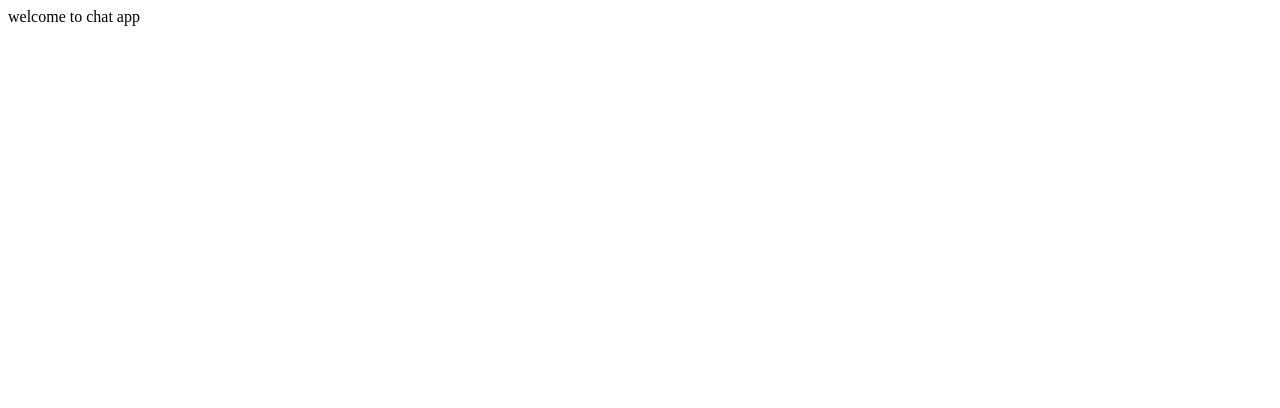
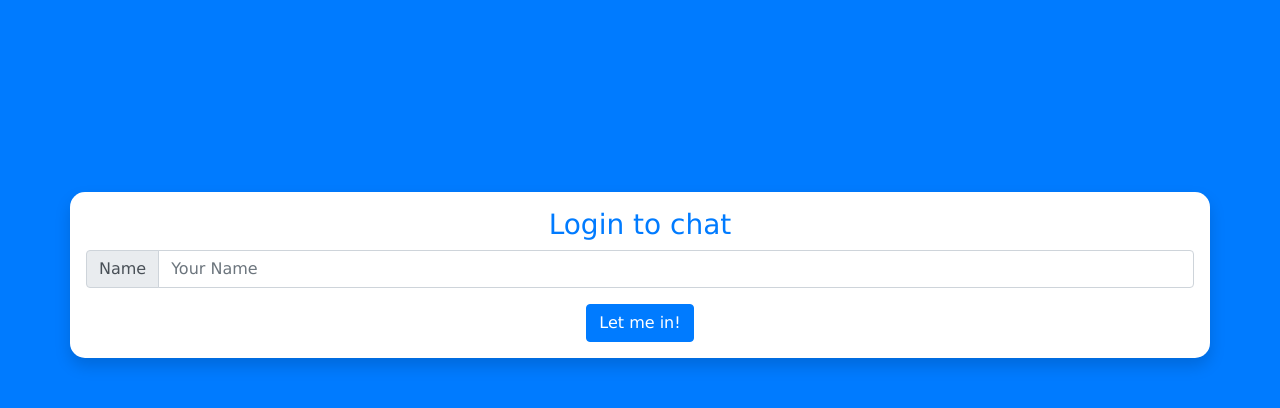
Before and after one commit to GalEfraty/gal-chat-client, a React (Create React App) app: page /login in a window 1280 px wide. Shown: the top 408 px of the page. Built offline with nearby package versions, Linux system fonts and the light colour scheme; no server answers.

Commit message:
client setup and chat structure

```diff
--- a/public/index.html
+++ b/public/index.html
@@ -5,14 +5,23 @@
   <meta charset="utf-8" />
   <link rel="icon" href="chatlogo.png" />
   <meta name="viewport" content="width=device-width, initial-scale=1" />
-  <meta name="theme-color" content="#000000" />
-  <meta name="description" content="Web site created using create-react-app" />
-
-  <title>React App</title>
+  <link rel="stylesheet" href="https://stackpath.bootstrapcdn.com/bootstrap/4.4.1/css/bootstrap.min.css"
+    integrity="sha384-Vkoo8x4CGsO3+Hhxv8T/Q5PaXtkKtu6ug5TOeNV6gBiFeWPGFN9MuhOf23Q9Ifjh" crossorigin="anonymous">
+  <title>Chat</title>
 </head>
 
 <body>
   <div id="root"></div>
+  <script src="https://code.jquery.com/jquery-3.4.1.slim.min.js"
+    integrity="sha384-J6qa4849blE2+poT4WnyKhv5vZF5SrPo0iEjwBvKU7imGFAV0wwj1yYfoRSJoZ+n"
+    crossorigin="anonymous"></script>
+  <script src="https://cdn.jsdelivr.net/npm/popper.js@1.16.0/dist/umd/popper.min.js"
+    integrity="sha384-Q6E9RHvbIyZFJoft+2mJbHaEWldlvI9IOYy5n3zV9zzTtmI3UksdQRVvoxMfooAo"
+    crossorigin="anonymous"></script>
+  <script src="https://stackpath.bootstrapcdn.com/bootstrap/4.4.1/js/bootstrap.min.js"
+    integrity="sha384-wfSDF2E50Y2D1uUdj0O3uMBJnjuUD4Ih7YwaYd1iqfktj0Uod8GCExl3Og8ifwB6"
+    crossorigin="anonymous"></script>
+  <script src="https://kit.fontawesome.com/036debd405.js" crossorigin="anonymous"></script>
 
 </body>
 
--- a/src/components/App.js
+++ b/src/components/App.js
@@ -1,16 +1,20 @@
-import React, {useEffect, useState} from "react";
-import axios from "axios";
+import React from "react";
+import { BrowserRouter, Route } from "react-router-dom";
+import Login from "./Login";
+import Chat from "./Chat";
+import PrivateRoute from "./PrivateRoute";
+import { AuthProvider } from "../context/auth";
+import "../styles/app.css";
 
 function App() {
-  const [stamState, setStamState] = useState("")
-  useEffect(() => {
-    const fetchListData = async () => {
-      const result = await axios.get(`${process.env.REACT_APP_SERVER_URL}/api/hello`)
-      setStamState(result.data.message)
-    }
-    fetchListData()
-}, [])
-  return <div>welcome to chat app {stamState}</div>;
+  return (
+    <AuthProvider>
+      <BrowserRouter>
+        <PrivateRoute exact path="/" component={Chat} />
+        <Route exact path="/login" component={Login} />
+      </BrowserRouter>
+    </AuthProvider>
+  );
 }
 
 export default App;
--- a/src/components/Chat.js
+++ b/src/components/Chat.js
@@ -0,0 +1,63 @@
+import React, { useContext, useState, useEffect } from "react";
+import axios from "axios";
+import { authContext } from "../context/auth";
+import SendMessageForm from "./SendMessageForm";
+import MessageDisplayer from "./MessageDisplayer";
+
+const Chat = () => {
+  const { currentUser, changeUser } = useContext(authContext);
+  const [messagesState, setMessagesState] = useState("");
+  const [onlineUsersState, setOnlineUsersState] = useState("");
+  const numberOfMessagesToRetrive = 10;
+
+  const onExitChat = () => {
+    changeUser("");
+  };
+
+  const fetchChat = async () => {
+    axios
+      .get(
+        `https://gal-chat-server.herokuapp.com/api/users/getOnlineUsersAndCount/${currentUser.id}`
+      )
+      .then(result => {
+        setOnlineUsersState(result.data); //count: X, users: [{}]
+      });
+    axios
+      .get(
+        `https://gal-chat-server.herokuapp.com/api/messages/getLastMessages/${numberOfMessagesToRetrive}/${currentUser.id}`
+      )
+      .then(result => {
+        setMessagesState(result.data.messages.reverse());
+      });
+  };
+
+  const renderMessages = () => {
+    const messageComponents = [];
+    // console.log(messagesState)
+    // console.log("type: " + typeof messagesState)
+    for (let message of messagesState) {
+        // console.log(message)
+
+      messageComponents.push(<MessageDisplayer key={message["id"]} message={message} />);
+    }
+    return messageComponents;
+    // return "hi"
+  };
+
+  useEffect(() => {
+    fetchChat();
+  }, []);
+
+  return (
+    <div className="container">
+      <h3 className="text-primary">welcome to Chat, {currentUser.name}</h3>
+      <button className="btn btn-primary rounded" onClick={onExitChat}>
+        exit
+      </button>
+      <div className="container border border-secondary rounded bg-primary">{messagesState && renderMessages()}</div>
+      <SendMessageForm fetchChat={fetchChat} />
+    </div>
+  );
+};
+
+export default Chat;
--- a/src/components/Login.js
+++ b/src/components/Login.js
@@ -0,0 +1,55 @@
+import React, { useState, useContext } from "react";
+import axios from "axios";
+import { authContext } from "../context/auth";
+import "../styles/login.css";
+
+const Login = ({ history }) => {
+  const { changeUser } = useContext(authContext);
+  const [nicknameState, setNicknameState] = useState("");
+
+  const onNicknameChange = e => {
+    setNicknameState(e.target.value);
+  };
+
+  const handleLogin = async (e) => {
+    e.preventDefault()
+    const {data: {user}} = await axios.post(`https://gal-chat-server.herokuapp.com/api/users/findAndUpdateOrCreate/${nicknameState}`)
+    changeUser(user);
+    history.push("/");
+  };
+
+  return (
+    <div className="login-main-wrapper bg-primary">
+      <form
+        onSubmit={handleLogin}
+        className="login-form container md-6 xs-2 shadow p-3"
+      >
+        <h3>Login to chat</h3>
+
+        <div className="input-group mb-3">
+          <div className="input-group-prepend">
+            <span className="input-group-text" id="basic-addon1">
+              Name
+            </span>
+          </div>
+          <input
+            type="text"
+            pattern=".{3,}"
+            required
+            title="3 characters minimum"
+            className="form-control"
+            placeholder="Your Name"
+            aria-label="Username"
+            aria-describedby="basic-addon1"
+            value={nicknameState}
+            onChange={onNicknameChange}
+          />
+        </div>
+        <button className="btn btn-primary" type="submit">
+          Let me in!
+        </button>
+      </form>
+    </div>
+  );
+};
+export default Login;
--- /dev/null
+++ b/src/components/MessageDisplayer.js
@@ -0,0 +1,17 @@
+import React, {useContext} from 'react'
+import {authContext} from "../context/auth"
+
+const MessageDisplayer = ({message}) => {
+    const {currentUser} = useContext(authContext)
+    const me = <i className="fas fa-user"></i>
+    const others = <i className="far fa-user"></i>
+
+    const avatar = currentUser.id === message["user"]["id"] ? me : others
+    return (
+        <div>
+            {avatar} || {message["user"]["name"]} || {message["content"]}
+        </div>
+    )
+}
+
+export default MessageDisplayer
--- /dev/null
+++ b/src/components/PrivateRoute.js
@@ -0,0 +1,21 @@
+import React, { useContext } from "react";
+import { Route, Redirect } from "react-router-dom";
+import { authContext } from "../context/auth";
+
+const PrivateRoute = ({ component: RouteComponent, ...rest }) => {
+  const { currentUser } = useContext(authContext);
+  return (
+    <Route
+      {...rest}
+      render={routeProps =>
+        !!currentUser ? (
+          <RouteComponent {...routeProps} />
+        ) : (
+          <Redirect to={"/login"} />
+        )
+      }
+    />
+  );
+};
+
+export default PrivateRoute;
--- /dev/null
+++ b/src/components/SendMessageForm.js
@@ -0,0 +1,54 @@
+import React, { useState, useContext } from "react";
+import { authContext } from "../context/auth";
+import axios from "axios";
+
+const SendMessageForm = ({fetchChat}) => {
+  const { currentUser } = useContext(authContext);
+  const [messageState, setMessageState] = useState("");
+
+  const onMessageChange = e => {
+    setMessageState(e.target.value);
+  };
+
+  const onSendMessage = () => {
+    axios
+      .post(
+        `https://gal-chat-server.herokuapp.com/api/messages/sendmessage/${currentUser.id}`,
+        { content: messageState }
+      )
+      .then(() => {
+        setMessageState("");
+        fetchChat()
+      });
+  };
+
+  return (
+    <div>
+      <div className="input-group mb-3">
+        <input
+          required
+          value={messageState}
+          onChange={onMessageChange}
+          type="text"
+          className="form-control"
+          placeholder="Write a message here"
+          aria-label="Recipient's username"
+          aria-describedby="button-addon2"
+        />
+        <div className="input-group-append">
+          <button
+            onClick={onSendMessage}
+            className="btn btn-outline-secondary"
+            type="button"
+            id="button-addon2"
+          >
+            {" "}
+            <i className="far fa-paper-plane"></i>
+          </button>
+        </div>
+      </div>
+    </div>
+  );
+};
+
+export default SendMessageForm;
--- a/src/context/auth.js
+++ b/src/context/auth.js
@@ -0,0 +1,22 @@
+import React, { useState, createContext } from "react";
+
+export const authContext = createContext();
+
+export const AuthProvider = ({ children }) => {
+  const [currentUser, setCurrentUser] = useState(null);
+
+  const changeUser = (newUser) =>{
+      setCurrentUser(newUser)
+  }
+
+  return (
+    <authContext.Provider
+      value={{
+        currentUser,
+        changeUser
+      }}
+    >
+      {children}
+    </authContext.Provider>
+  );
+};
--- /dev/null
+++ b/src/styles/app.css
@@ -0,0 +1,4 @@
+*{
+    box-sizing: border-box;
+    margin: 0auto;
+}
--- /dev/null
+++ b/src/styles/login.css
@@ -0,0 +1,15 @@
+.login-main-wrapper{
+    width: 100%;
+    height: 100vh;
+    padding-top: 15%;
+    padding-right: 2%;
+    padding-left: 2%;
+}
+
+.login-form{
+    color: rgb(0,123,255);
+    border-radius: 15px;
+    background-color: white;
+    font-family: Verdana, Geneva, Tahoma, sans-serif;
+    text-align: center;
+}
```
